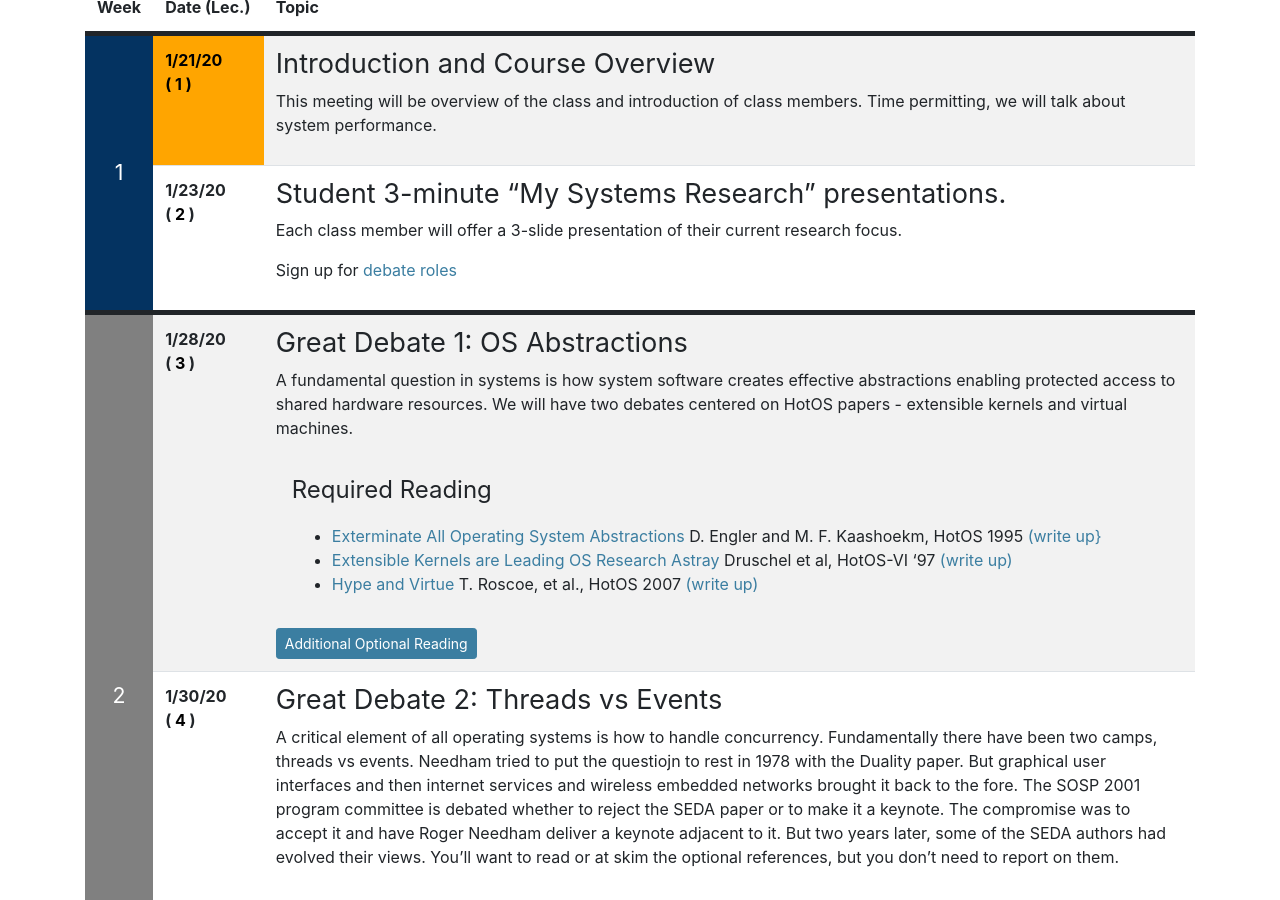
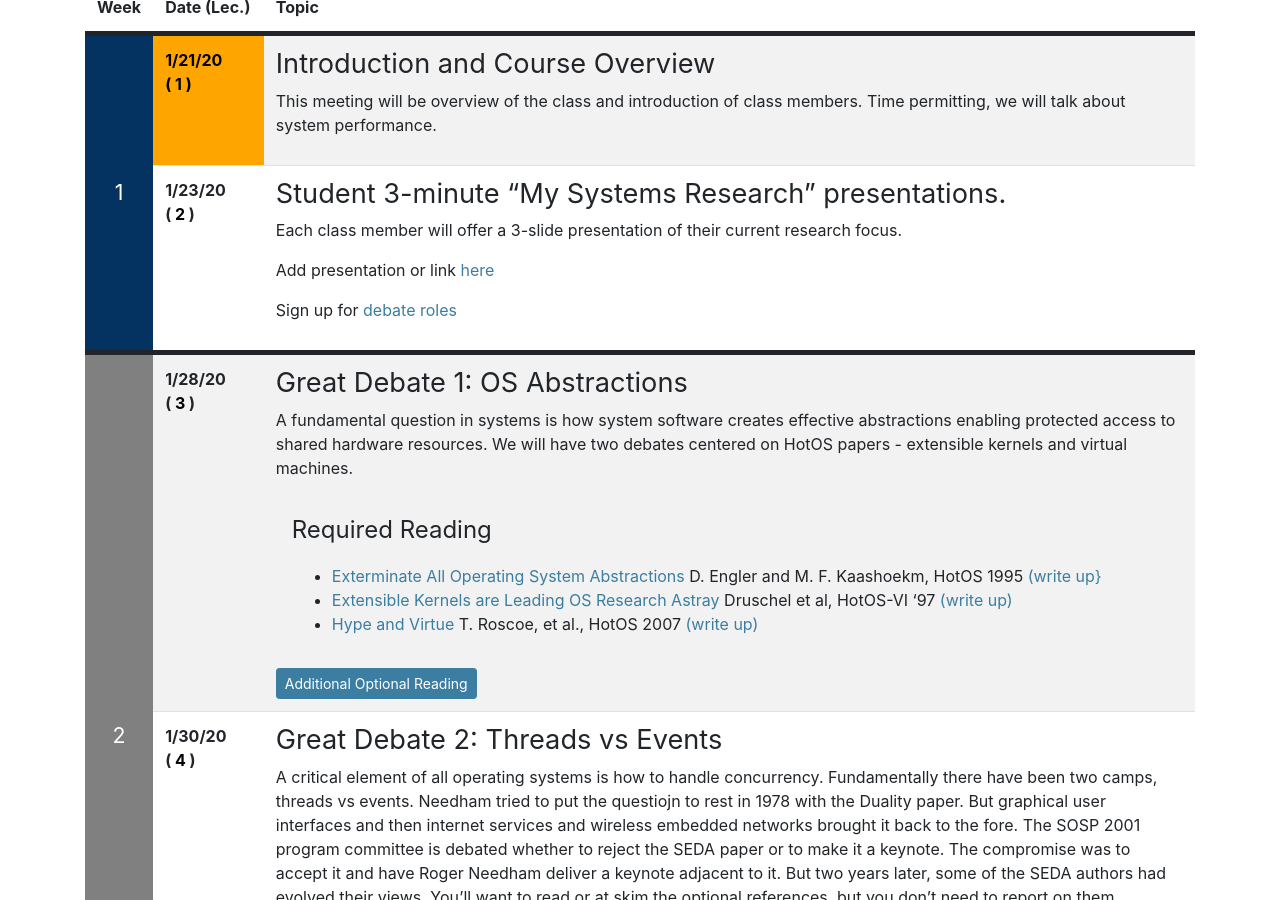
Before and after one commit to deculler/cs262b-sp20, a Jekyll site: the page built from index.md, in a window 1280 px wide and 900 px high, scrolled down 1149 px. Built offline with Jekyll 4.4.1, drawn with Linux system fonts in a browser that asks for light colours; nearby versions of some CDN libraries; our own code applies the rules of GitHub Pages for plain Markdown files.

Commit message:
Update L2 links

```diff
--- a/index.md
+++ b/index.md
@@ -118,6 +118,8 @@ Time permitting, we will talk about system performance.
 
 Each class member will offer a 3-slide presentation of
 their current research focus.
+
+Add presentation or link [here](https://drive.google.com/drive/u/0/folders/1GlEyMcw3jaJW1CRlqvSIul6CBwXiAcob)
 
 Sign up for [debate roles](https://docs.google.com/spreadsheets/d/1PcQ2H55QAhTVq5RTp5_QLLnQC8cx6kSrm2je-nGox8s/edit?usp=sharing)
 
```
